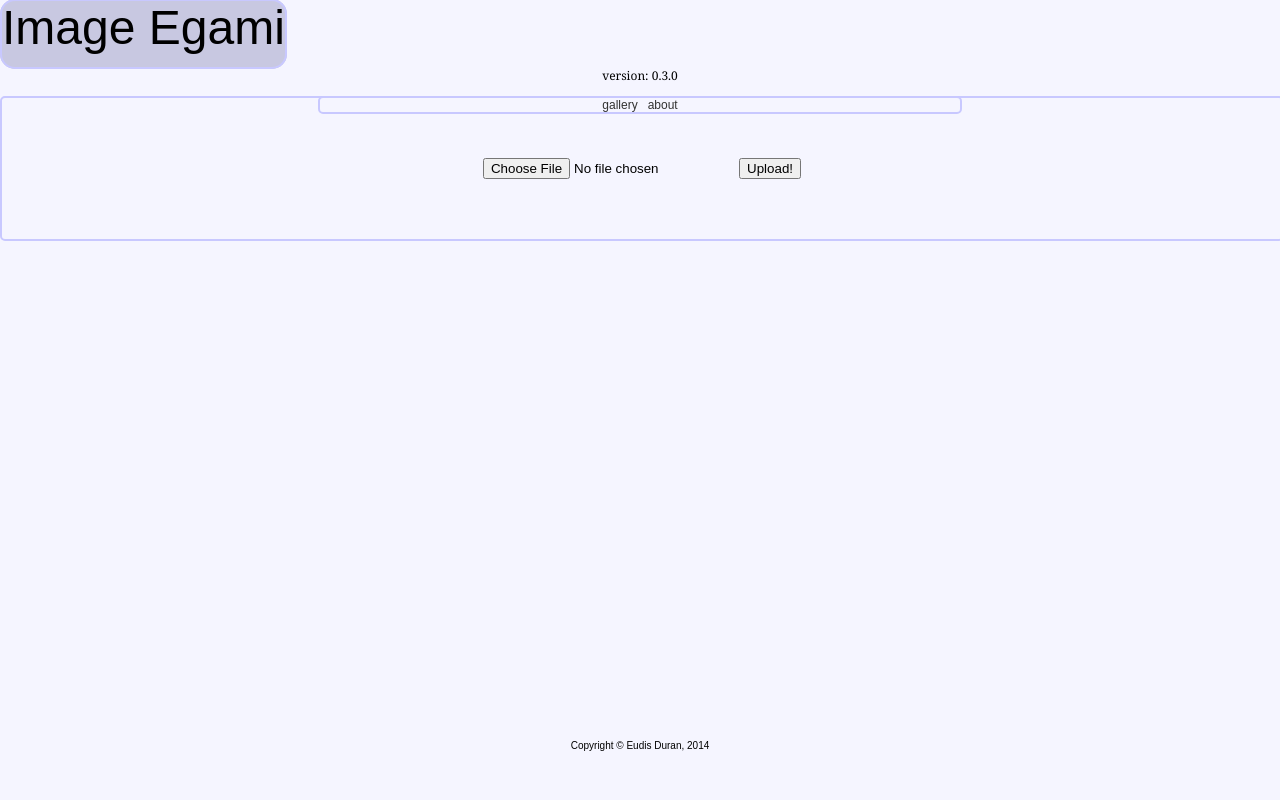
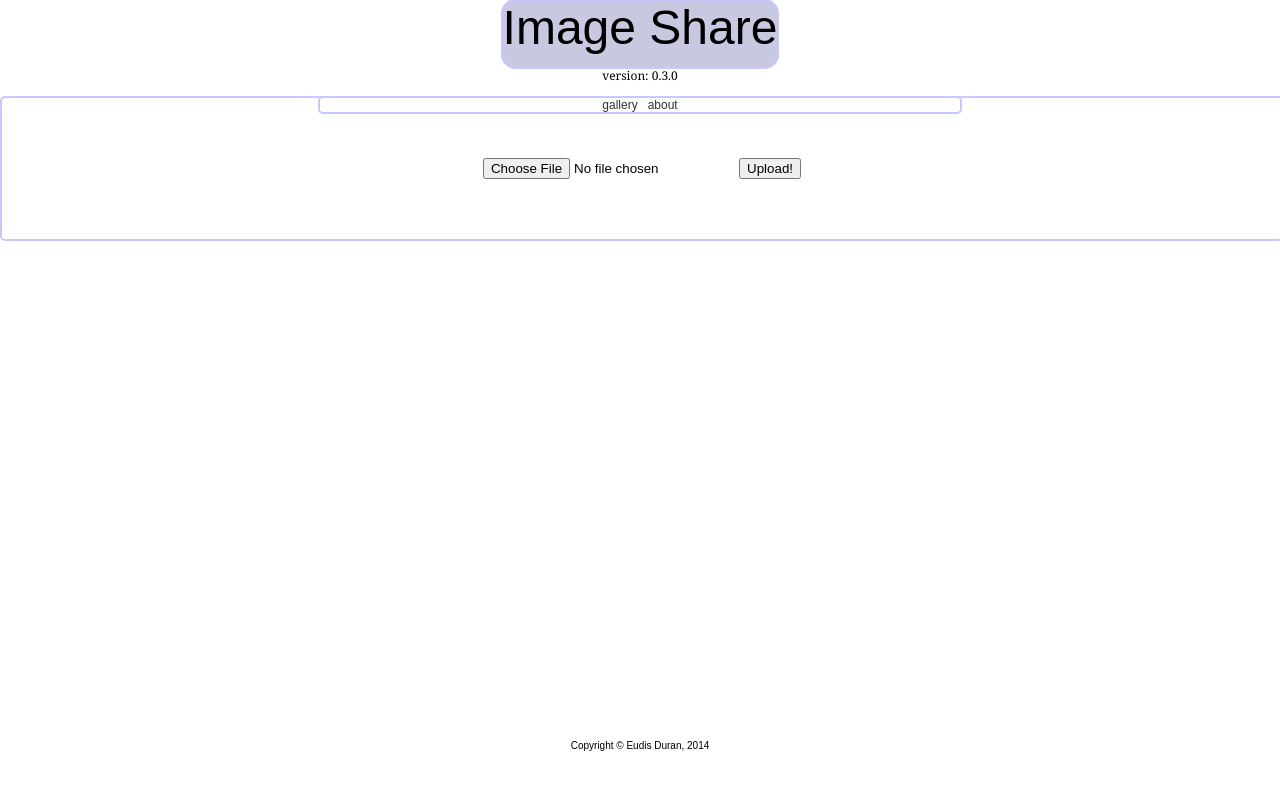
Before and after one commit to eudisd/image-sharer, a PHP site: page / in a window 1280 px wide. Run offline with PHP 8.4, Linux system fonts and the light colour scheme; some libraries are stand-ins or nearby versions; some web fonts are replaced.

Commit message:
Simple mods.  This is definitely ready for some serious bootstrap revamp...

```diff
--- a/css/general.css
+++ b/css/general.css
@@ -1,13 +1,11 @@
-/** General Stylesheet for image uploader
-    By Eudis Duran **/
+/** General Stylesheet for image uploader */
+
 html, body {
-	width:100%;
+	width: 100%;
 	height: 100%;
-	background: rgb(245,245,255);
+	background: rgb(255, 255, 255);
 	font-family: Georgia;
 	font-size:12px;
-
-
 	margin: 0;
 	padding: 0;
 }
@@ -18,7 +16,7 @@ html, body {
 
 header {
 	width: 100%;
-
+	text-align: center;
 }
 .container {
 	min-height: 100%;
--- a/index.php
+++ b/index.php
@@ -1,12 +1,12 @@
 <!DOCTYPE html>
 <html lang='en'>
 	<head>
-		<title> Image Egami  </title>
+		<title> Image Share  </title>
 		<meta http-equiv='Content-Type' content='text/html; charset=UTF-8' />
 		<link rel='stylesheet' href='css/general.css' type='text/css' />
 		<link rel='shortcut icon'
-href='http://eudisduran.com/site/data/avatar.png' />
-		<script src='http://ajax.googleapis.com/ajax/libs/jquery/1.4.2/jquery.min.js'></script>
+href='/site/data/avatar.png' />
+		<script src='//ajax.googleapis.com/ajax/libs/jquery/1.4.2/jquery.min.js'></script>
 		<script src='js/jq.js' type='text/javascript'></script>
 		<script src='js/script1.js' type='text/javascript'></script>
 		<script type="text/javascript">
@@ -37,7 +37,7 @@ s);
 		<?php include_once('php/constants.php'); ?>
 		<header>
 			<a style='text-decoration: none; color: black;' href= <?php echo "${BASE}"; ?> <h3
-id='title'>  Image Egami   </h3></a>
+id='title'>  Image Share   </h3></a>
 			<center> <p> version: <?php echo $VERSION; ?> </p> </center>
 		</header>
 		<nav>
```
